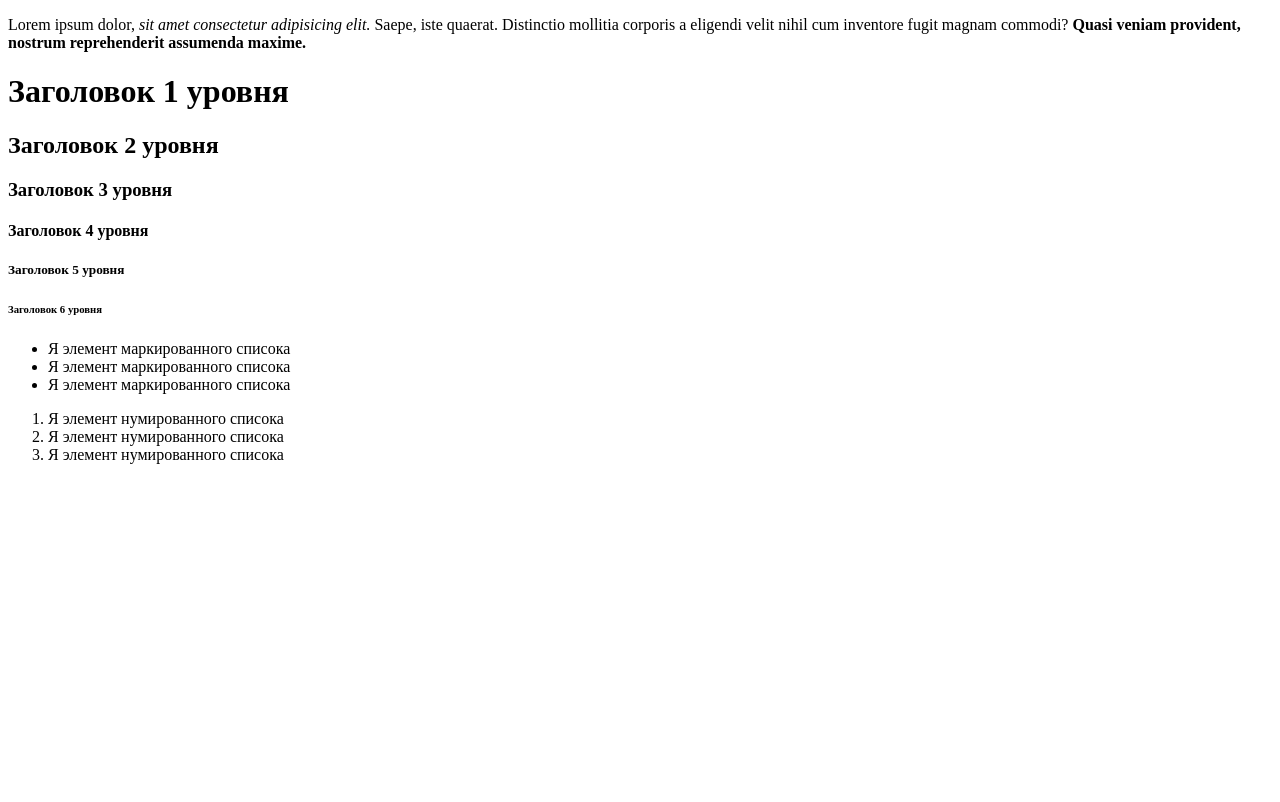
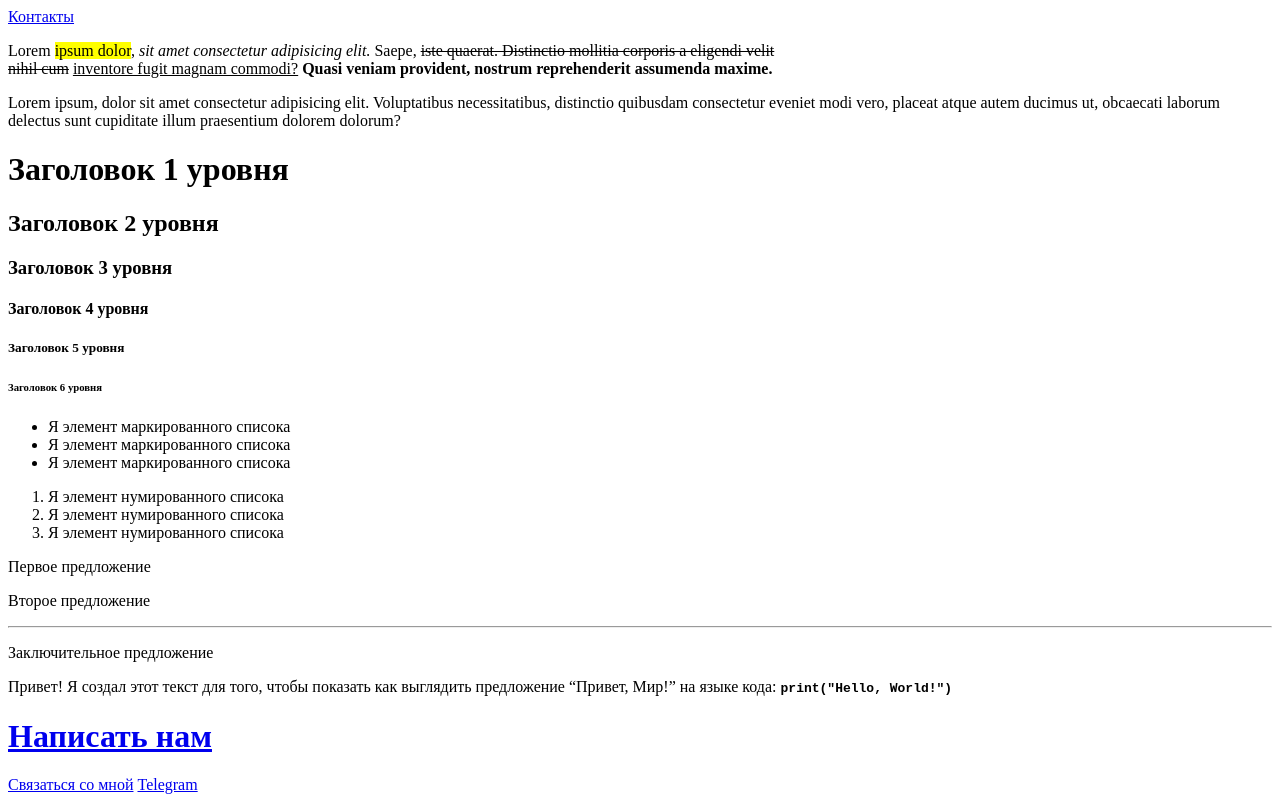
Before and after one commit to whoaskedssselery/FrontPractice, a plain HTML site: page learning/index.html in a window 1280 px wide. Drawn offline with Linux system fonts and the light colour scheme.

Commit message:
some new lessons

```diff
--- a/learning/index.html
+++ b/learning/index.html
@@ -7,9 +7,13 @@
 </head>
 <body>
 
+     <a href="#contacts">Контакты</a>
+
      <!-- Урок 3-->
-     <p>Lorem ipsum dolor, <i>sit amet consectetur adipisicing elit.</i> Saepe, iste quaerat. Distinctio mollitia corporis a eligendi velit nihil cum inventore fugit magnam commodi? <b>Quasi veniam provident, nostrum reprehenderit assumenda maxime.</b></p>
-     <!-- p - в данном случае просто блок с текстом, для которого можно применять разные атрибуты типа class и т.п, а b  ровно тоже самый блок с текстом, только шрифт Жирный, а i превращает текст в курсив -->
+     <p>Lorem <mark>ipsum dolor</mark>, <i>sit amet consectetur adipisicing elit.</i> Saepe, <s>iste quaerat. Distinctio mollitia corporis a eligendi velit <br/> nihil cum</s> <u>inventore fugit magnam commodi?</u> <b>Quasi veniam provident, nostrum reprehenderit assumenda maxime.</b></p>
+     <p>Lorem ipsum, dolor sit amet consectetur adipisicing elit. Voluptatibus necessitatibus, distinctio quibusdam consectetur eveniet modi vero, placeat atque autem ducimus ut, obcaecati laborum delectus sunt cupiditate illum praesentium dolorem dolorum?</p>
+
+     <!-- p - в данном случае просто блок с текстом, для которого можно применять разные атрибуты типа class и т.п, а b  ровно тоже самый блок с текстом, только шрифт Жирный, а i превращает текст в курсив. Также стоит добавить информацию про тег s для зачеркнутого текста, тег strong -  аналон b, но скрин ридер будет считать информацию важной. Точно также и em придает больший смысл для курсива, нежели i. Тег u в свою очередь подчеркивает определенную часть текста. Тег mark выделяет обозначенную вами часть текста цветом. Тег br  указывается в том месте, где нужно выполнить перенос строки -->
 
      <!-- Урок 4 -->
      <h1>Заголовок 1 уровня</h1>
@@ -31,5 +35,36 @@
           <li>Я элемент нумированного списока</li>
      </ol>
 
+     <!-- Урок 5 -->
+     <p>Первое предложение</p>
+     <p>Второе предложение</p>
+     <hr/>
+     <p>Заключительное предложение</p>
+
+     <!-- Тег hr  создает горизонтальную черту, которая позволяет отделить нужную часть информации от другой -->
+
+     <p> Привет! Я создал этот текст для того, чтобы показать как выглядить предложение <q>Привет, Мир!</q> на языке кода: <strong><code>print("Hello, World!")</code></strong></p>
+
+     <!-- Тег code используется для того, чтобы продемонстрировать частичку кода в твоем тексте -->
+
+     <!-- Урок 6 -->
+
+     <h1 id="contacts">
+          <a href="mailto:ssselery@gmail.com">Написать нам<a>
+     </h1>
+
+     <!-- В самом начале я сделал ссылку на id заголовка контактов с символом #, теперь при нажатии на данную ссылку меня автоматически будет перебрасывать на ту часть страницы, где лежит блок с id = contacts. это называется  Якорная Ссылка  -->
+
+     <!-- Также я добавил в атрибут href  ссылку на свою почту, добавляя возможность написать письмо мне через mailto:example@gmail.com -->
+
+     <a href="/some-file.zip" download=""></a>
+
+     <!-- Также через тег a можно добавить возможность скачивать что-то на вашем сайте, важно добавить атрибут download  -->
+
+     <a href="tel:+79775200671">Связаться со мной</a>
+
+     <!-- Ты также можешь добавить возможность связаться с тобой по указанному телефону, если в ссылке добавишь  tel: и после двоеточия укажешь нужный номер телефона -->
+
+     <a href="https://t.me/schmunkem">Telegram</a>
 </body>
 </html>
```
